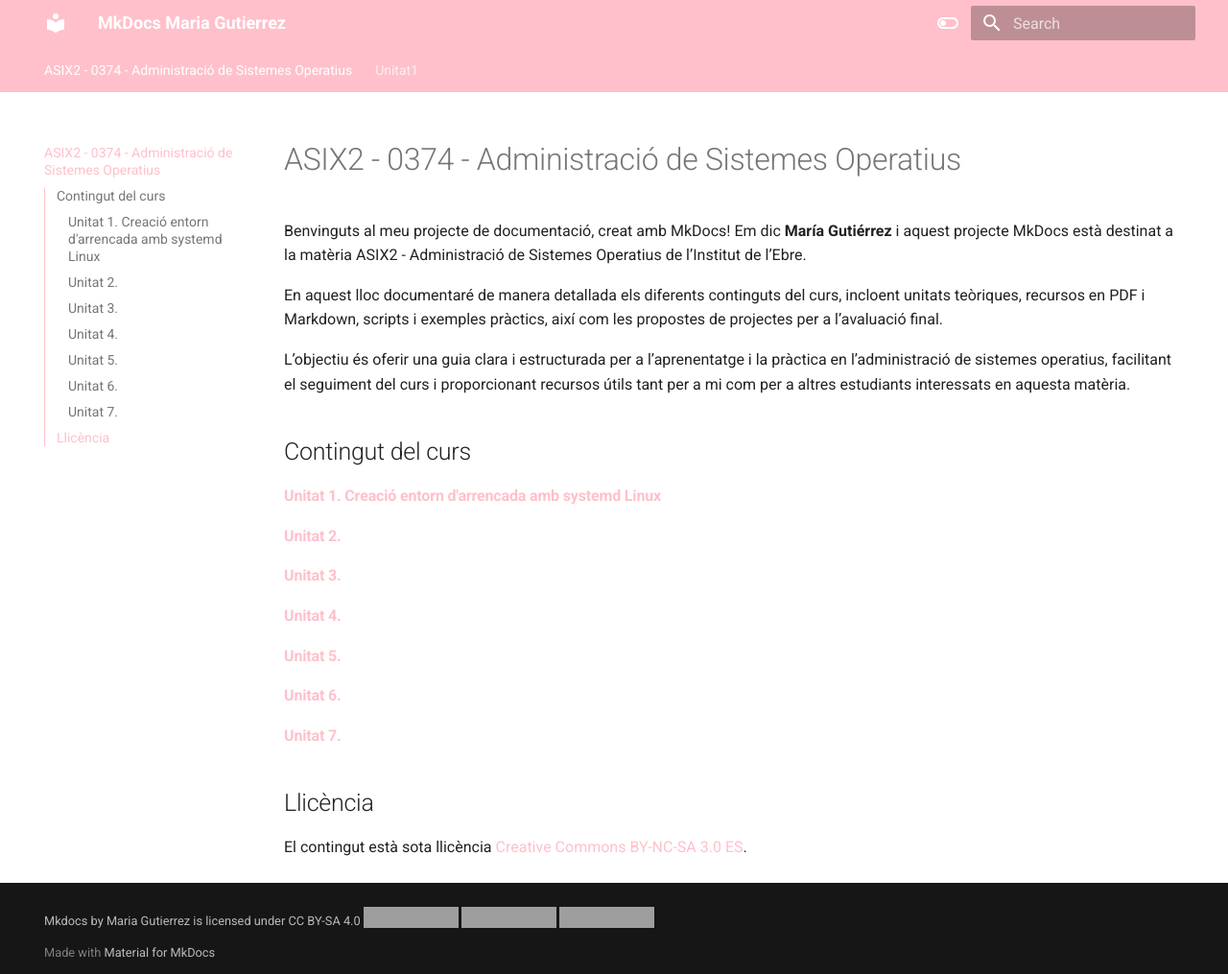
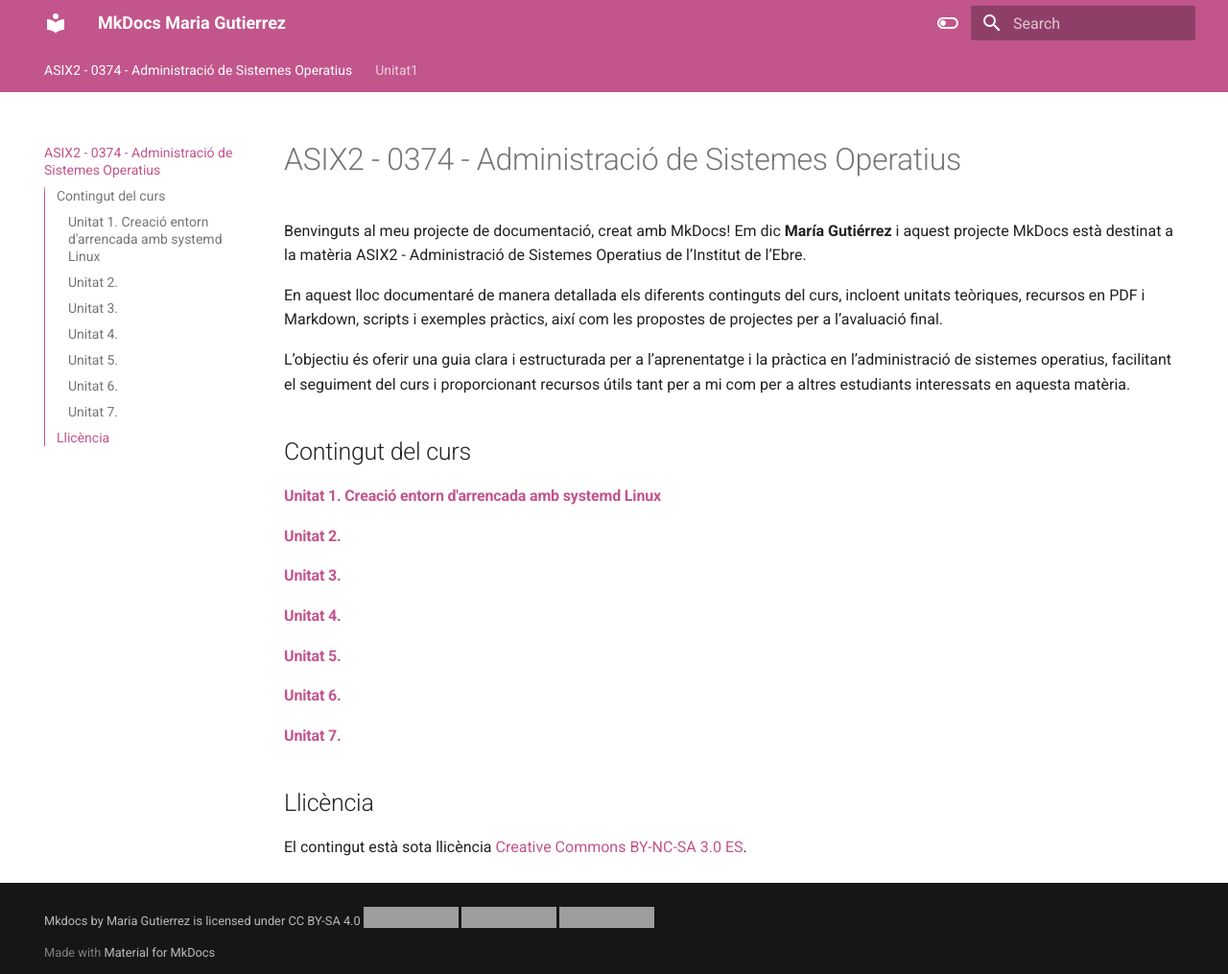
Before and after one commit to mariagutierrez03/projecte-asix2, an MkDocs documentation site: the page built from docs/index.md, in a window 1280 px wide and 1015 px high. Shown: the whole window at 96% size. Built offline with MkDocs 1.6.1 and Material for MkDocs 9.7.7, drawn with Linux system fonts in a browser that asks for light colours; grey boxes are pictures that could not be loaded.

Commit message:
Update color scheme to use a single shade of pink

```diff
--- a/docs/stylesheets/extra.css
+++ b/docs/stylesheets/extra.css
@@ -9,13 +9,13 @@
 
 /* Paleta para el esquema por defecto */
 [data-md-color-scheme="default"] {
-  --md-primary-fg-color:        #FFC0CB; /* rosa principal */
-  --md-primary-fg-color--light: #FFD6DD; /* versión clara */
-  --md-primary-fg-color--dark:  #FF99AA; /* versión oscura */
+  --md-primary-fg-color:        #c2558b; /* rosa principal */
+  --md-primary-fg-color--light: #c2558b; /* versión clara */
+  --md-primary-fg-color--dark:  #c2558b; /* versión oscura */
 
-  --md-accent-fg-color:         #FFB6C1; /* accent rosa */
-  --md-accent-fg-color--light:  #FFD1DC;
-  --md-accent-fg-color--dark:   #FF85A2;
+  --md-accent-fg-color:         #c2558b; /* accent rosa */
+  --md-accent-fg-color--light:  #c2558b;
+  --md-accent-fg-color--dark:   #c2558b;
 }
 
 /* Paleta para el esquema slate (opcional) */
```
